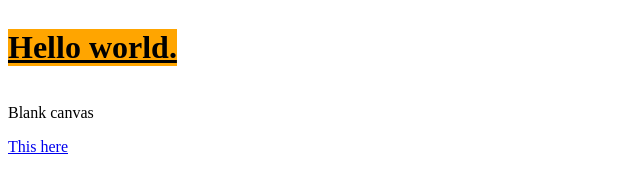
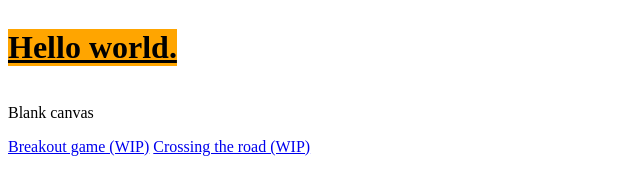
Before and after one commit to lordstanleyfour/lordstanleyfour.github.io, a plain HTML site: page index.html in a window 1280 px wide. Shown: the whole page, without its empty margins (0-640 px from the left). Drawn offline with Linux system fonts and the light colour scheme.

Commit message:
Add files via upload

```diff
--- a/index.html
+++ b/index.html
@@ -17,7 +17,8 @@
 		<h1 style="text-align:center">Hello world.</h1>
 		<p>Blank canvas</p>
 
-		<a href="breakout.html">This here</a>
+		<a href="breakout.html">Breakout game (WIP)</a>
+		<a href="CrossingtheRoad">Crossing the road (WIP)</a>
 
 	</body>
 </html>
```
